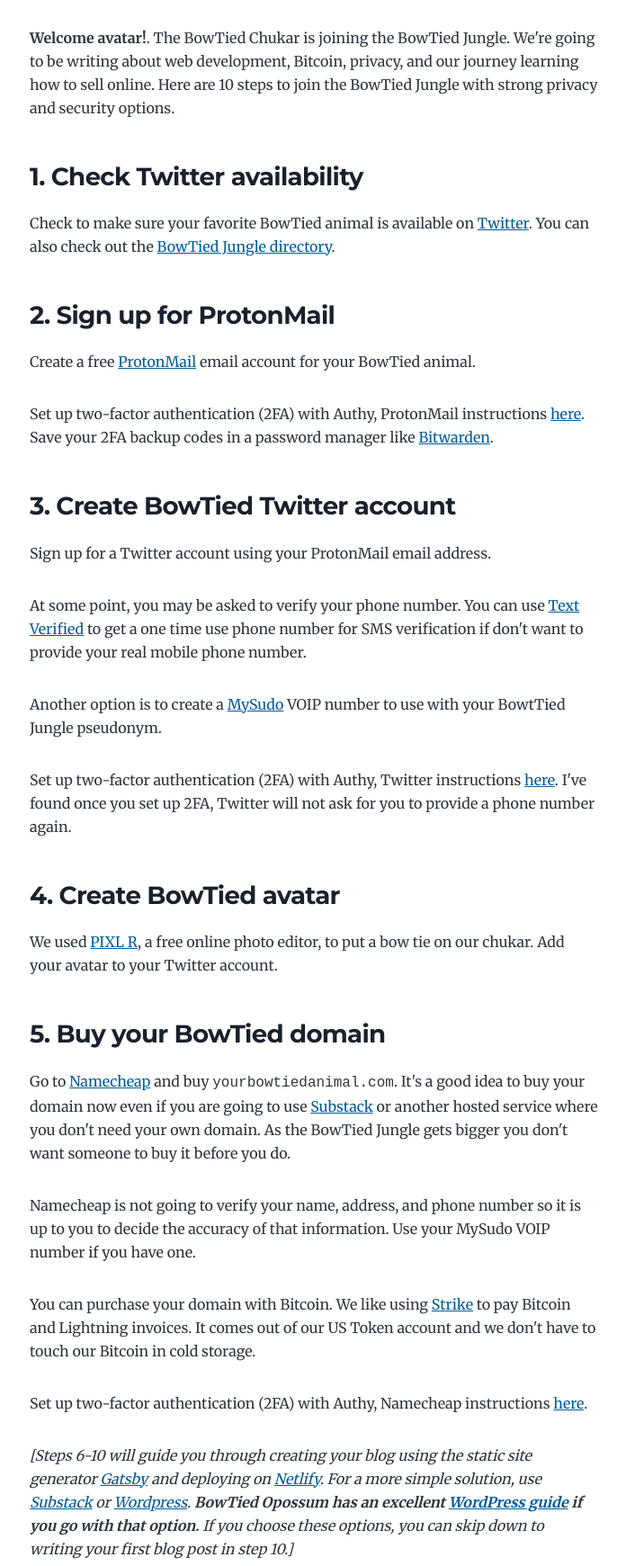
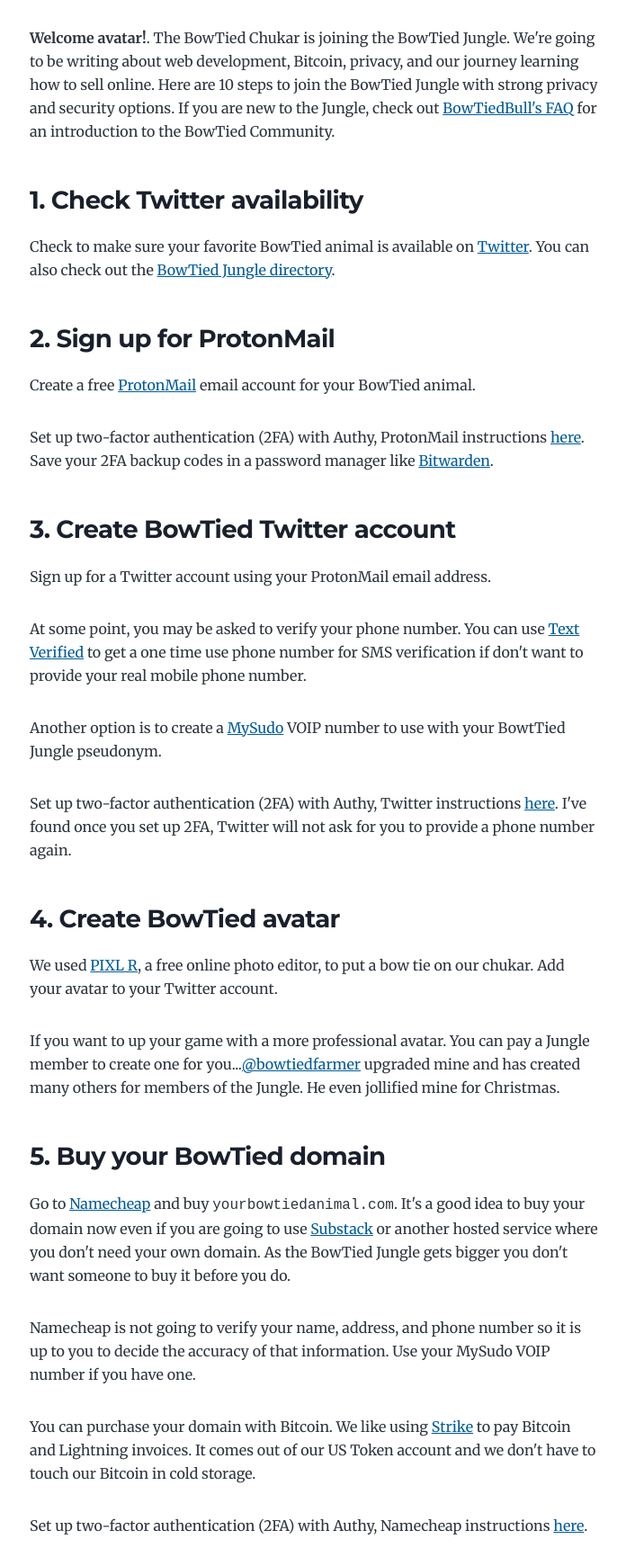
Before and after one commit to bowtiedchukar/bowtiedchukar-blog, a Gatsby site: page /ten-steps-to-create-a-bowtied-animal/ in a window 1280 px wide. Shown: the part 255-1996 px from the top of the page at 90% size, without its empty margins (291-987 px from the left). Built offline with nearby package versions, Linux system fonts and the light colour scheme; Gatsby itself is replaced by a stand-in of ours; some packages are replaced by stand-ins of ours.

Commit message:
Update join the jungle post
* Add bowtiedfarmer for avatars

```diff
--- a/content/blog/ten-steps-to-create-a-bowtied-animal/index.md
+++ b/content/blog/ten-steps-to-create-a-bowtied-animal/index.md
@@ -4,7 +4,7 @@
 description: "The BowTied Chukar is joining the jungle!  Here are the 10 steps we took to join the BowTied Jungle with strong privacy and security options."
 keywords: "bowtied, anon, avatar, privacy"
 ---
-**Welcome avatar!**. The BowTied Chukar is joining the BowTied Jungle.  We're going to be writing about web development, Bitcoin, privacy, and our journey learning how to sell online.  Here are 10 steps to join the BowTied Jungle with strong privacy and security options.
+**Welcome avatar!**. The BowTied Chukar is joining the BowTied Jungle.  We're going to be writing about web development, Bitcoin, privacy, and our journey learning how to sell online.  Here are 10 steps to join the BowTied Jungle with strong privacy and security options.  If you are new to the Jungle, check out [BowTiedBull's FAQ](https://bowtiedbull.substack.com/p/bowtiedbull-faq-will-be-updated-over?utm_source=bowtiedchukar.com&utm_medium=referral&utm_campaign=steps_to_create_a_bowtied_animal) for an introduction to the BowTied Community.
 
 ### 1. Check Twitter availability
 
@@ -30,6 +30,8 @@
 
 We used [PIXL R](https://pixlr.com/x/), a free online photo editor, to put a bow tie on our chukar.  Add your avatar to your Twitter account.
 
+If you want to up your game with a more professional avatar.  You can pay a Jungle member to create one for you...[@bowtiedfarmer](https://twitter.com/bowtiedfarmer) upgraded mine and has created many others for members of the Jungle.  He even jollified mine for Christmas.
+
 ### 5. Buy your BowTied domain
 
 Go to [Namecheap](https://namecheap.com) and buy `yourbowtiedanimal.com`.  It's a good idea to buy your domain now even if you are going to use [Substack](https://substack.com/) or another hosted service where you don't need your own domain.  As the BowTied Jungle gets bigger you don't want someone to buy it before you do.
@@ -40,7 +42,7 @@
 
 Set up two-factor authentication (2FA) with Authy, Namecheap instructions [here](https://www.namecheap.com/support/knowledgebase/article.aspx/10073/45/how-can-i-use-the-totp-method-for-twofactor-authentication/).
 
-*[Steps 6-10 will guide you through creating your blog using the static site generator [Gatsby](https://www.gatsbyjs.com/) and deploying on [Netlify](https://www.netlify.com).   For a more simple solution, use [Substack](https://substack.com/) or [Wordpress](https://wordpress.com/create-blog/). **BowTied Opossum has an excellent [WordPress guide](https://bowtiedopossum.com/the-basics-of-your-first-website/) if you go with that option.**  If you choose these options, you can skip down to writing your first blog post in step 10.]*
+*[Steps 6-10 will guide you through creating your blog using the static site generator [Gatsby](https://www.gatsbyjs.com/) and deploying on [Netlify](https://www.netlify.com).   For a more simple solution, use [Substack](https://substack.com/) or [Wordpress](https://wordpress.com/create-blog/). **BowTied Opossum has an excellent [WordPress guide](https://bowtiedopossum.com/the-basics-of-your-first-website/) if you go with that option.**  If you choose these options, you can skip down to the [conclusion](#conclusion) and writing your first blog post.]*
 
 ### 6. Create BowTied Github account
 
@@ -128,4 +130,6 @@
 
 The BowTied Chukar blog is on [GitHub](https://github.com/bowtiedchukar/bowtiedchukar-blog) if you want to see the code for this site.
 
-Congratulations, you've created your own BowTied animal!  Now you're all set to join the BowTied Jungle!  Check out [@DeGenJungle](https://twitter.com/DeGenJungle) to join the Discord. #WAGMI
+### Conclusion
+
+Congratulations, you've created your own BowTied animal!  Now you're all set to start publishing your blog posts and join the BowTied Jungle!  Check out [@DeGenJungle](https://twitter.com/DeGenJungle) to join the Discord. #WAGMI
```
